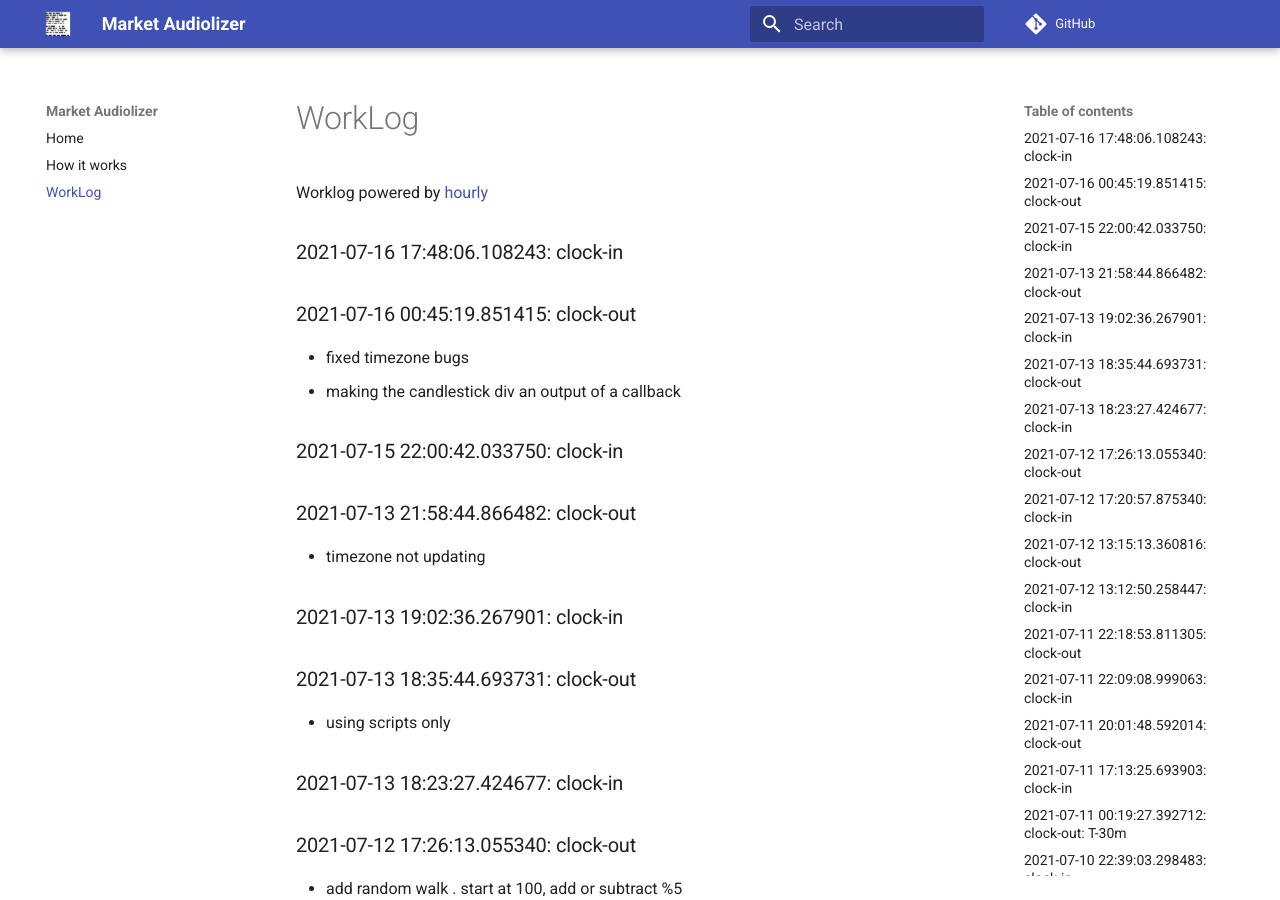
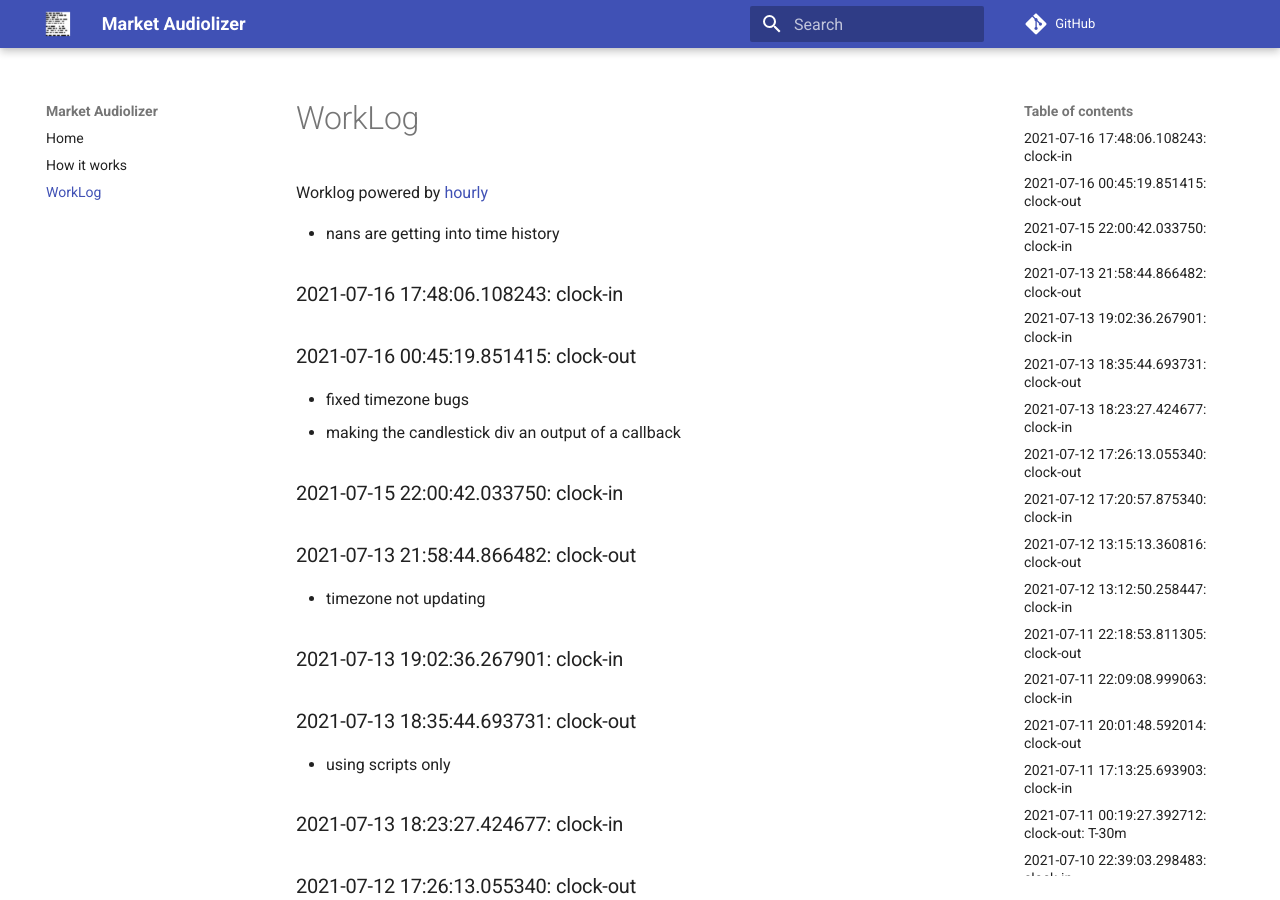
Before and after one commit to asherp/audiolizer, an MkDocs documentation site: the page built from docs/WorkLog.md, in a window 1280 px wide and 900 px high. Built offline with MkDocs 1.6.1 and Material for MkDocs 9.7.7, drawn with Linux system fonts in a browser that asks for light colours; comment, search, counter and statistics services are not loaded.

Commit message:
nans are getting into time history

```diff
--- a/WorkLog.md
+++ b/WorkLog.md
@@ -1,3 +1,4 @@
+* nans are getting into time history
 
 ### 2021-07-16 17:48:06.108243: clock-in
 
```
Also changed, not shown: audiolizer/assets/favicon.ico (added).
